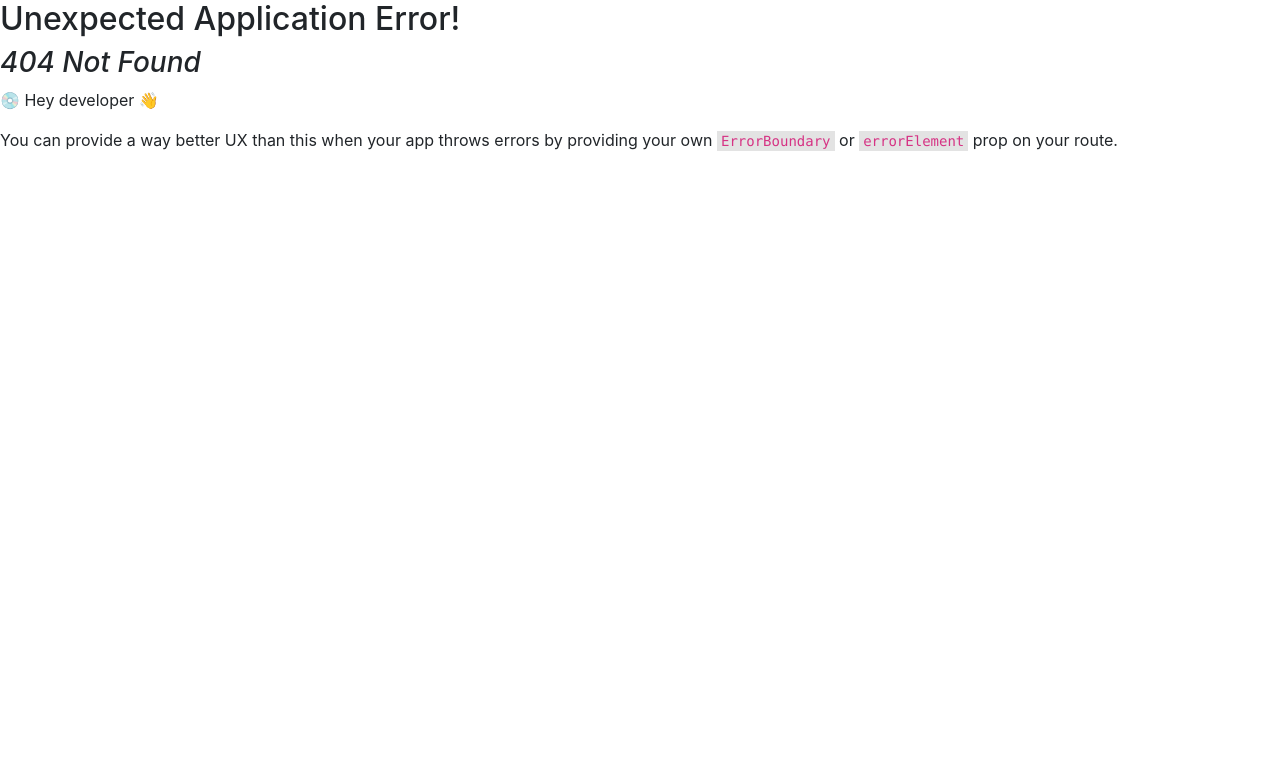
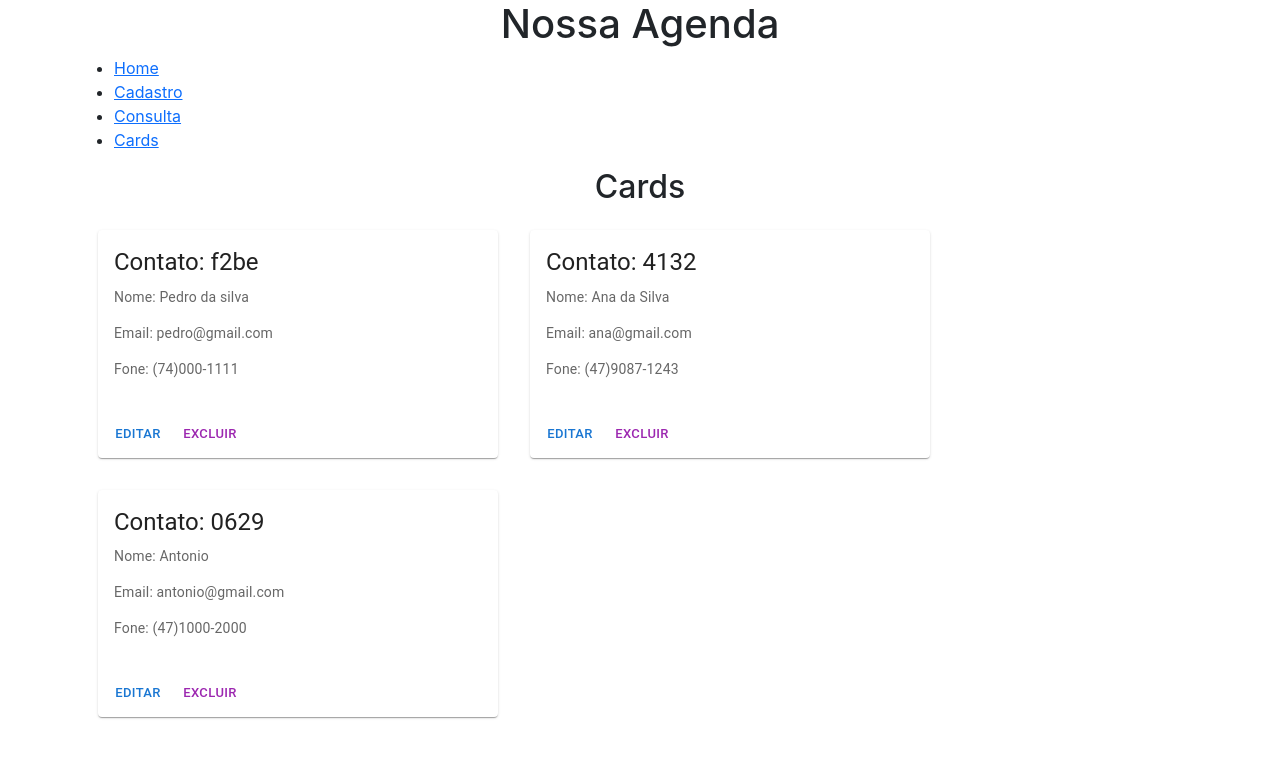
Before and after one commit to instrutorvilson/reactjs-2024, a React (Create React App) app: page /consultacards in a window 1280 px wide. Before the commit this address had no page. Shown: the top 758 px of the page. Built offline with nearby package versions, Linux system fonts and the light colour scheme; data requests are answered from the project's data file.

Commit message:
Cards material ui, edição e exclusão de contatos

```diff
--- a/db.json
+++ b/db.json
@@ -1,16 +1,23 @@
 {
   "contatos": [
     {
-      "id": "c628",
-      "nome": "Mariazinha",
-      "email": "mariazinha@gmail.com",
-      "fone": "(47)9087-0987"
+      "id": "f2be",
+      "nome": "Pedro da silva",
+      "email": "pedro@gmail.com",
+      "fone": "(74)000-1111"
     },
     {
-      "id": "f2be",
-      "nome": "Pedro",
-      "email": "pedro@gmail.com",
-      "fone": "(74)000-1111"
+      "id": "4132",
+      "nome": "Ana da Silva",
+      "email": "ana@gmail.com",
+      "fone": "(47)9087-1243"
+    },
+    {
+      "id": "0629",
+      "nome": "Antonio",
+      "email": "antonio@gmail.com",
+      "fone": "(47)1000-2000"
     }
-  ]
+  ],
+  "locais": []
 }
--- a/package.json
+++ b/package.json
@@ -3,6 +3,9 @@
   "version": "0.1.0",
   "private": true,
   "dependencies": {
+    "@emotion/react": "^11.11.4",
+    "@emotion/styled": "^11.11.0",
+    "@mui/material": "^5.15.13",
     "@testing-library/jest-dom": "^5.17.0",
     "@testing-library/react": "^13.4.0",
     "@testing-library/user-event": "^13.5.0",
--- a/src/App.js
+++ b/src/App.js
@@ -11,6 +11,7 @@ function App() {
                     <li><Link to='/'>Home</Link></li>
                     <li><Link to='/cadastro'>Cadastro</Link></li>
                     <li><Link to='/consulta'>Consulta</Link></li>
+                    <li><Link to='/consultacards'>Cards</Link></li>
                 </ul>
             </nav>
             <main>
--- a/src/componentes/consulta.js
+++ b/src/componentes/consulta.js
@@ -20,7 +20,7 @@ export default function Consulta(){
                      <th>Nome</th>
                      <th>Email</th>
                      <th>Fone</th>
-
+                     <th>Ações</th>
                    </tr>
                </thead>
              <tbody>
@@ -30,7 +30,9 @@ export default function Consulta(){
                    <td>{ct.nome}</td>
                    <td>{ct.email}</td>
                    <td>{ct.fone}</td>
-
+                   <td>
+                    <Link to={`/contato/${ct.id}`}>editar</Link>
+                    </td>
                  </tr>) }
              </tbody>
            </table>
--- /dev/null
+++ b/src/componentes/dadosCard.js
@@ -0,0 +1,51 @@
+import { Button, Card, CardActions, CardContent, Typography } from "@mui/material";
+import { useEffect, useState } from "react"
+import { useNavigate } from "react-router-dom"
+import { toast } from 'react-toastify'
+
+export default function DadosCard() {
+    const navigate = useNavigate()
+    const [lista, setLista] = useState([])
+
+    useEffect(() => { consultar() }, [lista])
+
+    async function consultar() {
+        let response = await fetch('http://localhost:3000/contatos')
+        let dados = await response.json()
+        setLista(dados)
+    }
+    async function excluir(idcontato){
+        await fetch(`http://localhost:3000/contatos/${idcontato}`,{
+            method: 'DELETE'
+        })
+
+        toast.info('Contato excluído com sucesso')
+    }
+    return (
+        <div>
+            <h2 className="text-center">Cards</h2>
+
+            <div className="d-flex  flex-wrap">
+                {lista.map(ct =>
+                    <Card className="m-3" sx={{ width: '400px' }}>
+                        <CardContent>
+                            <Typography gutterBottom variant="h5"> Contato: {ct.id} </Typography>
+                            <Typography variant="body2" color="text.secondary">
+                                <p>Nome: {ct.nome}</p>
+                                <p>Email: {ct.email}</p>
+                                <p>Fone: {ct.fone}</p>
+                            </Typography>
+                        </CardContent>
+                        <CardActions>
+                            <Button size='small' color='primary'
+                                onClick={() => navigate(`/contato/${ct.id}`)}>Editar</Button>
+                            <Button size='small' color='secondary'
+                              onClick={() => excluir(ct.id)}
+                            >Excluir</Button>
+                        </CardActions>
+                    </Card>)
+                }
+            </div>
+        </div>
+    )
+}
--- /dev/null
+++ b/src/componentes/edicao.js
@@ -0,0 +1,88 @@
+import { useEffect, useState } from "react"
+import { useNavigate, useParams } from 'react-router-dom'
+import { toast } from 'react-toastify'
+
+export default function Edicao(){
+    const[nome, setNome] = useState('')
+    const[email, setEmail] = useState('')
+    const[fone, setFone] = useState('')
+
+    const { idcontato } = useParams()
+
+    const navigate = useNavigate()
+
+    useEffect(()=>{
+      fetch(`http://localhost:3000/contatos/${idcontato}`)
+      .then(response => response.json())
+      .then(data => {
+         setNome(data.nome)
+         setEmail(data.email)
+         setFone(data.fone)
+      })
+    },[])
+
+    function salvar(){
+      if(!validarDados()){
+         return
+      }
+      //objeto javascript
+        let contato = {
+            id: idcontato,
+            nome: nome,
+            email: email,
+            fone: fone
+        }
+        fetch(`http://localhost:3000/contatos/${idcontato}`,
+        {
+          method: 'PUT',
+          body: JSON.stringify(contato)
+        })
+        //.then(response => navigate('/consulta') )
+        navigate('/consulta')
+    }
+
+    function validarDados(){
+      if(nome === ''){
+         toast.error('O nome deve ser informado.')
+         return false
+      }
+      if(email === ''){
+         toast.error('O email deve ser informado.')
+         return false
+      }
+      if(fone === ''){
+         toast.error('O fone deve ser informado.')
+         return false
+      }
+      return true
+    }
+    return(
+        <>
+          <h1>Editar contato: {idcontato}</h1>
+          <label className="form-label">Informe nome</label>
+          <input
+             className="form-control" type="text" placeholder="informe nome"
+             value={nome}
+             onChange={txt => setNome(txt.target.value)}
+          />
+
+       <label className="form-label">Informe email</label>
+          <input
+             className="form-control" type="email" placeholder="informe email"
+             value={email}
+             onChange={txt => setEmail(txt.target.value)}
+          />
+
+       <label className="form-label">Informe fone</label>
+          <input
+             className="form-control" type="text" placeholder="informe fone"
+             value={fone}
+             onChange={txt => setFone(txt.target.value)}
+          />
+
+          <div className="mt-3">
+              <button className="btn btn-primary" onClick={salvar}>Gravar</button>
+          </div>
+        </>
+    )
+}
```
Also changed, not shown: src/index.js (+7 -4 lines), 1 other file (tests, documents, lock files or other folders).
